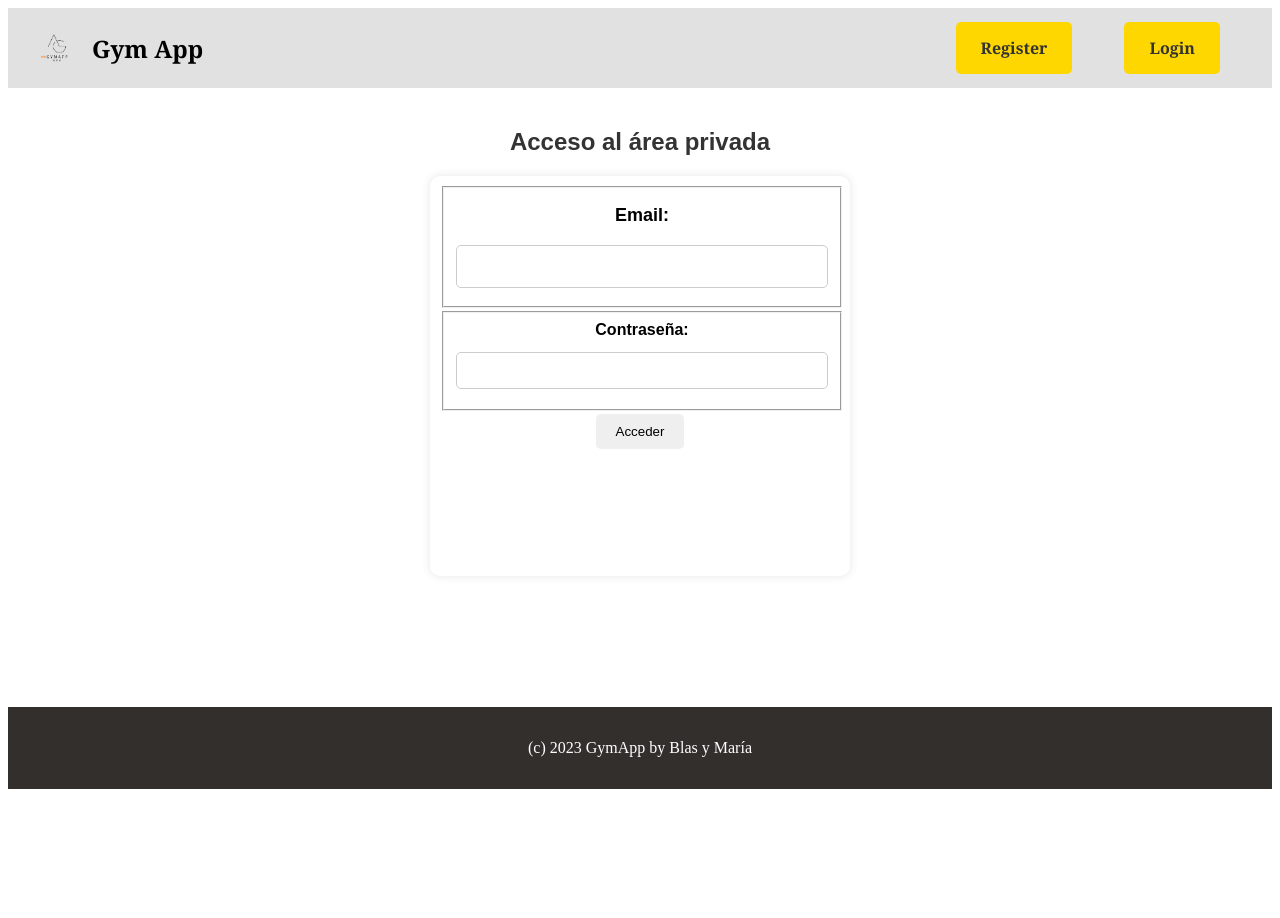
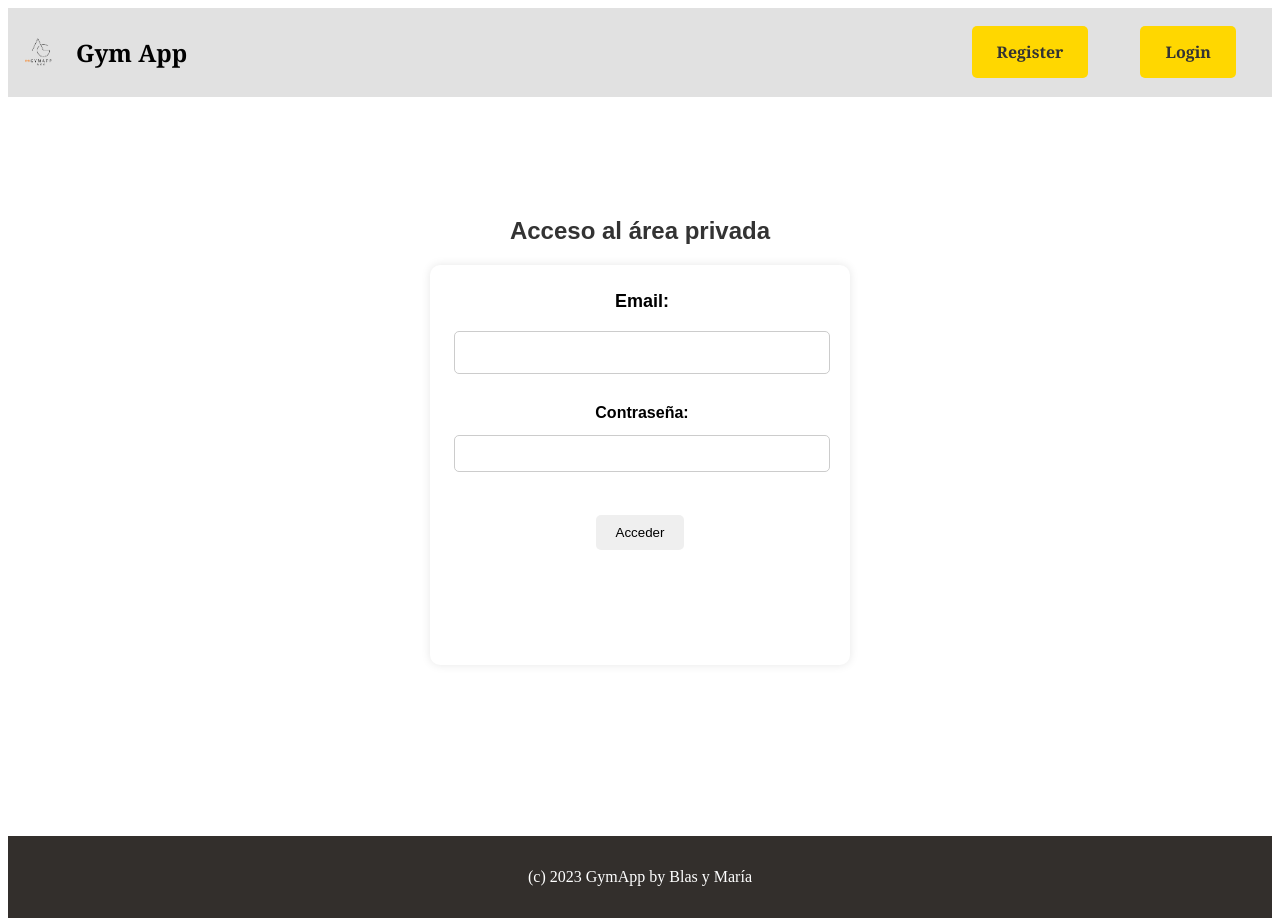
Before and after one commit to Blas93/APP_GYM, a React (Vite) app in the folder Front-GymApp/: page /login in a window 1280 px wide. Before the commit the page ends 800 px from the top, so only its background shows below. Built offline with nearby package versions, Linux system fonts and the light colour scheme.

Commit message:
casi finalizado el css del proyecto

```diff
--- a/Front-GymApp/src/Css/Auth.css
+++ b/Front-GymApp/src/Css/Auth.css
@@ -2,7 +2,7 @@
 p#login {
 
     color: #000;
-
+    justify-content: space-between;
     font-size: 1.2em;
     display: flex;
     align-items: center;
@@ -22,10 +22,11 @@ p#login {
 
 /* Estilos para la imagen del avatar */
 .Avatar-img {
-    width: 40px;
-    height: 40px;
+    width: 50px;
+    height: auto;
     border-radius: 50%;
     margin-right: 10px;
+
 }
 
 
@@ -53,11 +54,14 @@ p#login {
 }
 
 .lgo-link {
+  display: inline-block;
     background-color: yellow;
     color: black;
     border: none;
-    padding: 10px 20px;
+    padding:  10px 15px;
+    font-weight: bold;
     cursor: pointer;
+    width: auto;
     border-radius: 5px; /* Esquinas redondeadas */
     transition: background-color 0.3s, color 0.3s, border-radius 0.3s; /* Transición de colores y esquinas redondeadas */
   }
@@ -70,6 +74,17 @@ p#login {
     outline-offset: 3px;
   }
 
+  @media screen and (max-width: 600px) {
+    #login{
+      flex-direction: column;
+      align-items: center;
+    }
+
+    .lgo-link {
+       margin-top: 10px;
+      }
+
+}
 
   /* Estilos generales para los elementos li */
 .nav {
--- a/Front-GymApp/src/Css/Header.css
+++ b/Front-GymApp/src/Css/Header.css
@@ -9,8 +9,9 @@ header {
     color: #000000;
     width: 100%;
     font-family: Cambria, Cochin, Georgia, Times, 'Times New Roman', serif;
-    padding: 1rem 1rem;
-    height: 5rem;
+   margin: 0;
+   padding: 0;
+
 
 }
 
@@ -78,9 +79,6 @@ a{
   transition: background-color 0.3s, color 0.3s, transform 0.3s;
 }
 
-/* Estilo para cuando el cursor pasa sobre los enlaces */
-
-
 
 
 /* Estilo para la lista y elementos de lista */
--- a/Front-GymApp/src/Css/LoginPage.css
+++ b/Front-GymApp/src/Css/LoginPage.css
@@ -13,12 +13,20 @@ section#login  {
   height: 518.72px; /* Altura de 400 píxeles */
     text-align: center;
     margin: 0 auto; /* Centrar el formulario horizontalmente */
+    margin-top: 90px;
     padding: 900px; /* Espaciado interno del formulario */
     background-color: #f5f5f5; /* Color de fondo */
     padding: 10px;
-    margin: 10px;
+   margin-bottom: 50px;
     background-color: transparent;
     font-family: Arial, Helvetica, sans-serif;
+  }
+
+  @media screen and (max-width: 600px) {
+    section#login {
+      width: 90%; /* Reducir el ancho en pantallas más pequeñas */
+      margin-top: 50px; /* Ajustar la distancia superior en pantallas más pequeñas */
+    }
   }
 
 
@@ -37,7 +45,7 @@ section#login  {
   fieldset{
     margin-bottom: 3px;
     width: 100%;
-    line-height: 1.5;
+    border: none;
   }
 
   /* Estilos para los campos de entrada y etiquetas */
@@ -61,6 +69,7 @@ input#password{
   border-radius: 5px;
   cursor: pointer;
   transition: background-color 0.3s ease;
+  margin-top: 20px;
   }
 
 
--- a/Front-GymApp/src/Css/RegisterPage.css
+++ b/Front-GymApp/src/Css/RegisterPage.css
@@ -4,7 +4,8 @@ div {
   text-align: center;
   padding: 20px; /* Espaciado interno del formulario */
   margin: 10px;
-  margin-bottom: 10px;
+  margin-bottom: 15px;
+  margin-top: 100px;
 }
 
 form#register {
@@ -40,6 +41,7 @@ button.b-Registro{
   border-radius: 5px;
   cursor: pointer;
   transition: background-color 0.3s ease;
+  margin-top: 20px;
 }
 
 h1#registro{
--- a/Front-GymApp/src/componentes/ActivitiesList.jsx
+++ b/Front-GymApp/src/componentes/ActivitiesList.jsx
@@ -1,10 +1,9 @@
 import { useContext } from 'react';
 import { Activity } from './Activity';
 import { AddActivity } from '../pages/AddActivity';
-// import { DeleteInformationActivityPage } from '../pages/DeleteInformationActivityPage';
+//import { DeleteInformationActivityPage } from '../pages/DeleteInformationActivityPage';
 //import { EditInformationActivityPage } from '../pages/EditInformationActivityPage';
 import { AuthContext } from '../context/AuthContext';
-
 export const ActivitiesList = ({ activities, addActivity, deleteActivity, likeActivity }) => {
 	const { user } = useContext(AuthContext); //Necesitamos que el usuario tenga role
 	console.log('activities', activities);
@@ -14,6 +13,8 @@ export const ActivitiesList = ({ activities, addActivity, deleteActivity, likeAc
 			{/* Desactivar cuando el user del contexto tenga role */}
 			{user && user.role === 'administrator' && (
 				<AddActivity addActivity={addActivity} />
+
+
 			)}
 
 
--- a/Front-GymApp/src/hooks/activityDefinition.js
+++ b/Front-GymApp/src/hooks/activityDefinition.js
@@ -3,7 +3,7 @@ import { editActivityService, getSigleActivityService } from "../services";
 //import { useSearchParams } from "react-router-dom";
 
 
-const useActivity = (id, token)=> {
+const useActivity = (id, token, user)=> {
 const [activity, setActivity] = useState (null);
 const [loading, setLoading] = useState (true);
 const [error, setError] = useState("");
@@ -30,17 +30,20 @@ const loadactivity =async () => {
     } finally {
         setLoading(false);
     }
-}
+};
 loadactivity();
 }, [id]);
 
 const editActivity = async (id, data, token) => {
+    if (user && user.role === 'administrator') {
     await editActivityService(id, data, token);
-    const newActivity = await getSigleActivityService (id);
+    const newActivity = await getSigleActivityService (id,token);
     setActivity(newActivity);
-}
-
-return {activity, loading, error, editActivity };
+    } else {
+        console.log("No tienes permisos para editar esta actividad.")
+    }
+};
+return {activity, loading, error, editActivity, isAdmin: user && user.role === 'administrator' };
 };
 
 
--- a/Front-GymApp/src/index.css
+++ b/Front-GymApp/src/index.css
@@ -1,6 +1,8 @@
 html {
   width: 100%;
   height: 100%;
+  margin: 0;
+  padding: 0;
 }
 
 * {
--- a/Front-GymApp/src/pages/ActivityPage.jsx
+++ b/Front-GymApp/src/pages/ActivityPage.jsx
@@ -6,8 +6,8 @@ import { AuthContext } from "../context/AuthContext";
 
 export const ActivityPage = () => {
   const { id } = useParams();
-  const {token} = useContext(AuthContext)
-  const { activity, loading, error, editActivity } = useActivity(id, token);
+  const {user, token} = useContext(AuthContext)
+  const { activity, loading, error, editActivity, isAdmin } = useActivity(id, token, user );
   const navigate = useNavigate()
   const [activityData, setActivityData] = useState({
     activity_name: "",
@@ -54,8 +54,9 @@ export const ActivityPage = () => {
   const handleSubmit = (e) => {
     e.preventDefault();
 
+
     const data = new FormData(e.target)
-    editActivity(id, data, token)
+    editActivity(id, data, token, user)
 
     navigate('/home')
   };
@@ -64,9 +65,12 @@ export const ActivityPage = () => {
   if (error) return <ErrorMessage message={error} />;
 
   return (
+
     <section className="s-descripcion">
+
       <h1>Descripción de la Actividad</h1>
-      <form onSubmit={handleSubmit}>
+
+      <form id='general' onSubmit={handleSubmit}>
         <label>
           Nombre de la Actividad:
           <input
@@ -120,9 +124,10 @@ export const ActivityPage = () => {
             ))}
           </select>
         </label>
+        {isAdmin && (
         <button id="Boton-editar" type="submit">
           Editar
-        </button>
+        </button>)}
       </form>
     </section>
   );
--- a/Front-GymApp/src/pages/EditInformationActivityPage.jsx
+++ b/Front-GymApp/src/pages/EditInformationActivityPage.jsx
@@ -22,6 +22,7 @@ setNuevoContenido('');
 return (
 <div>
    <h1>Editar Publicacion</h1>
+
     <button className='b-guardar' onClick={editarPublicacion}>Guardar</button>
     <ul>
     {publicaciones.map((publicacion) => (
```
